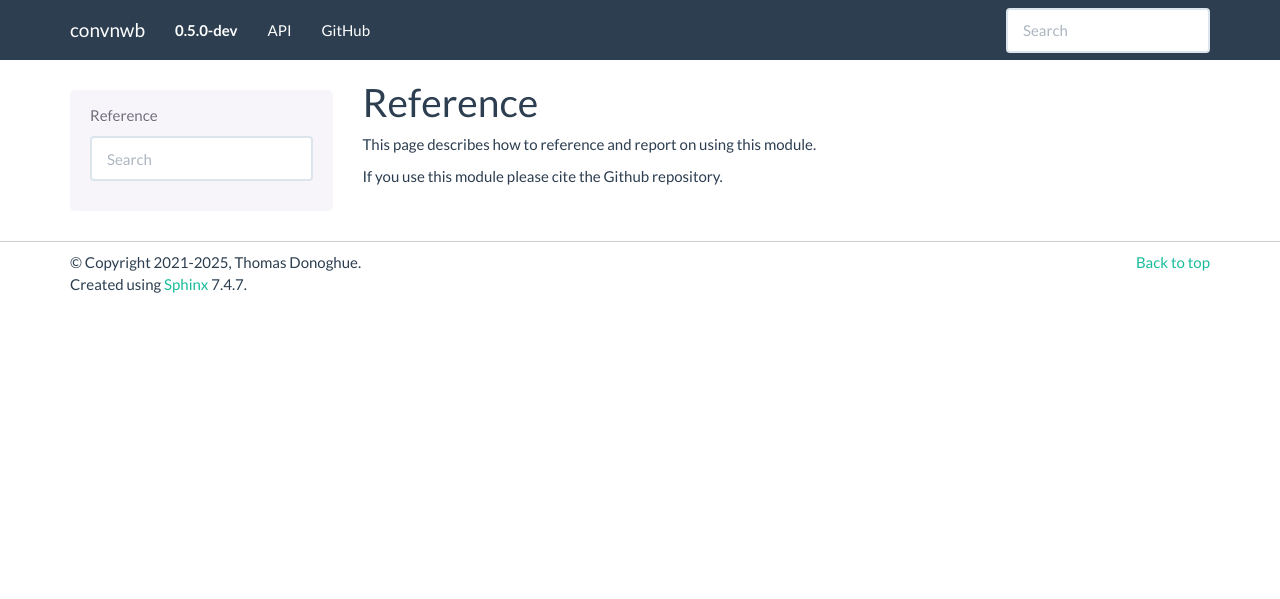
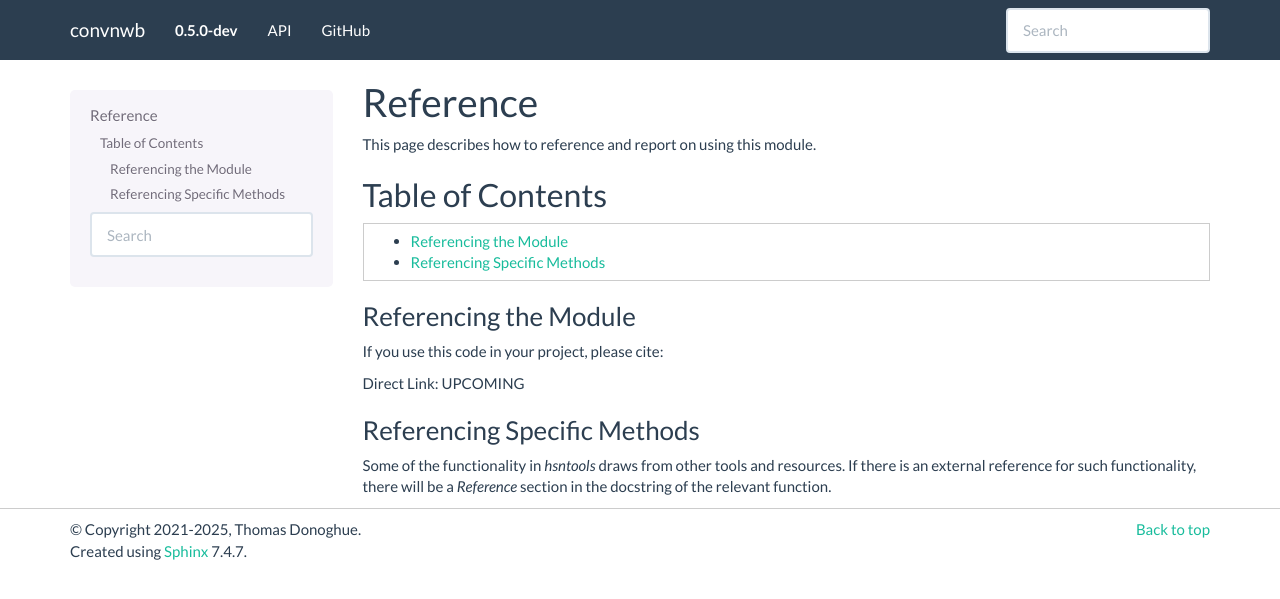
Before and after one commit to HSNPipeline/hsntools, a Sphinx documentation site: the page built from doc/reference.rst, in a window 1280 px wide. Shown: the top 599 px of the page. Built offline with Sphinx 7.4.7, drawn with Linux system fonts in a browser that asks for light colours; pages that are not in the unit, such as notebooks, are missing from menus.

Commit message:
add / update reference info

```diff
--- a/doc/reference.rst
+++ b/doc/reference.rst
@@ -3,14 +3,28 @@ Reference
 
 This page describes how to reference and report on using this module.
 
-..
-.. Table of Contents
-.. -----------------
-.. .. contents::
-..    :local:
-..    :backlinks: none
 
-.. Reference
-.. ~~~~~~~~~
+Table of Contents
+-----------------
+.. contents::
+   :local:
+   :backlinks: none
 
-If you use this module please cite the Github repository.
+Referencing the Module
+~~~~~~~~~~~~~~~~~~~~~~
+
+If you use this code in your project, please cite:
+
+.. code-block::text
+
+    Donoghue T, Zhang W, Han CZ, Maesta-Pereira, Jacobs J.
+    HSNPipeline: A Processing Pipeline for Human-Single Neuron Studies
+
+Direct Link: UPCOMING
+
+Referencing Specific Methods
+~~~~~~~~~~~~~~~~~~~~~~~~~~~~
+
+Some of the functionality in `hsntools` draws from other tools and resources.
+If there is an external reference for such functionality, there will be a `Reference`
+section in the docstring of the relevant function.
```
